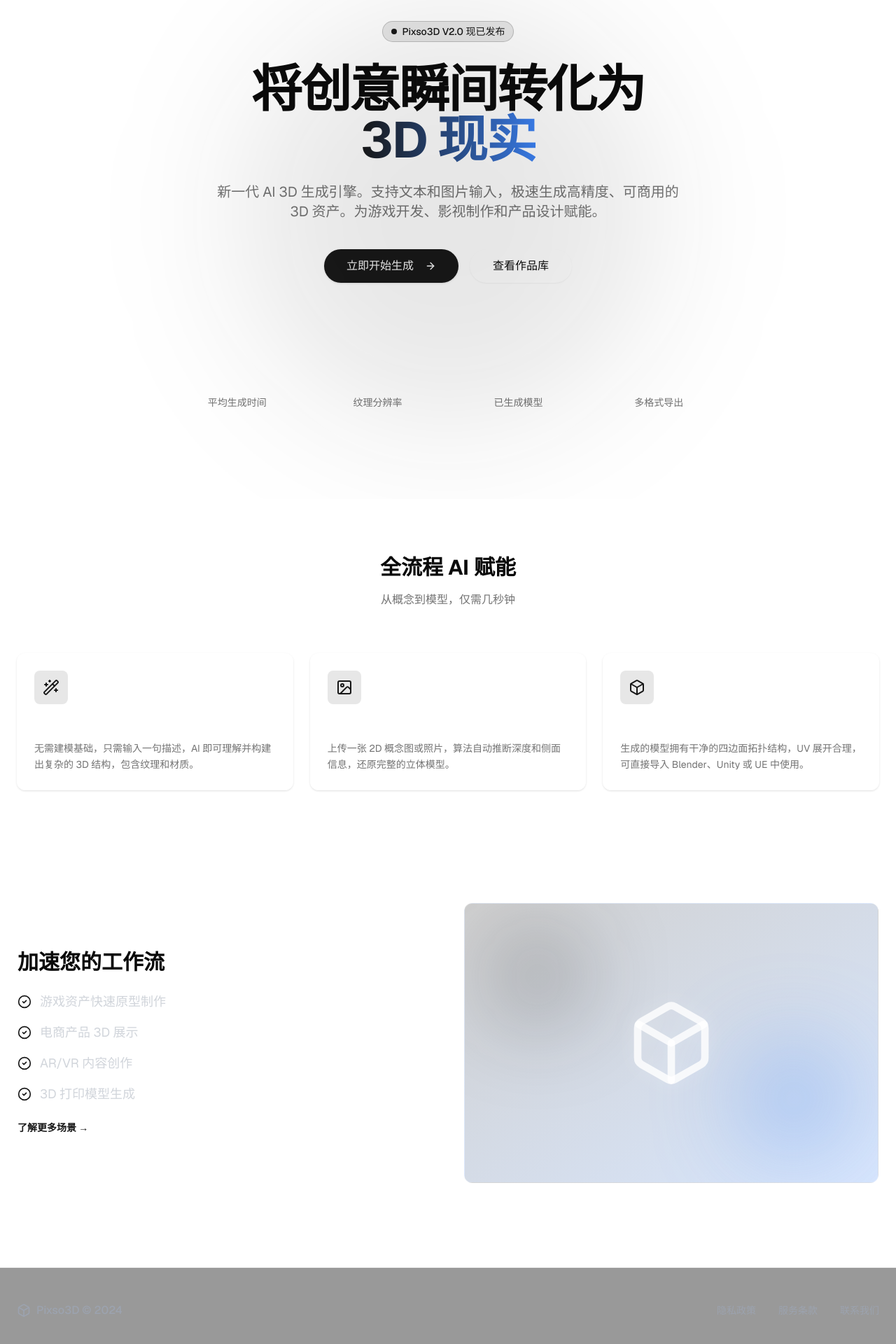
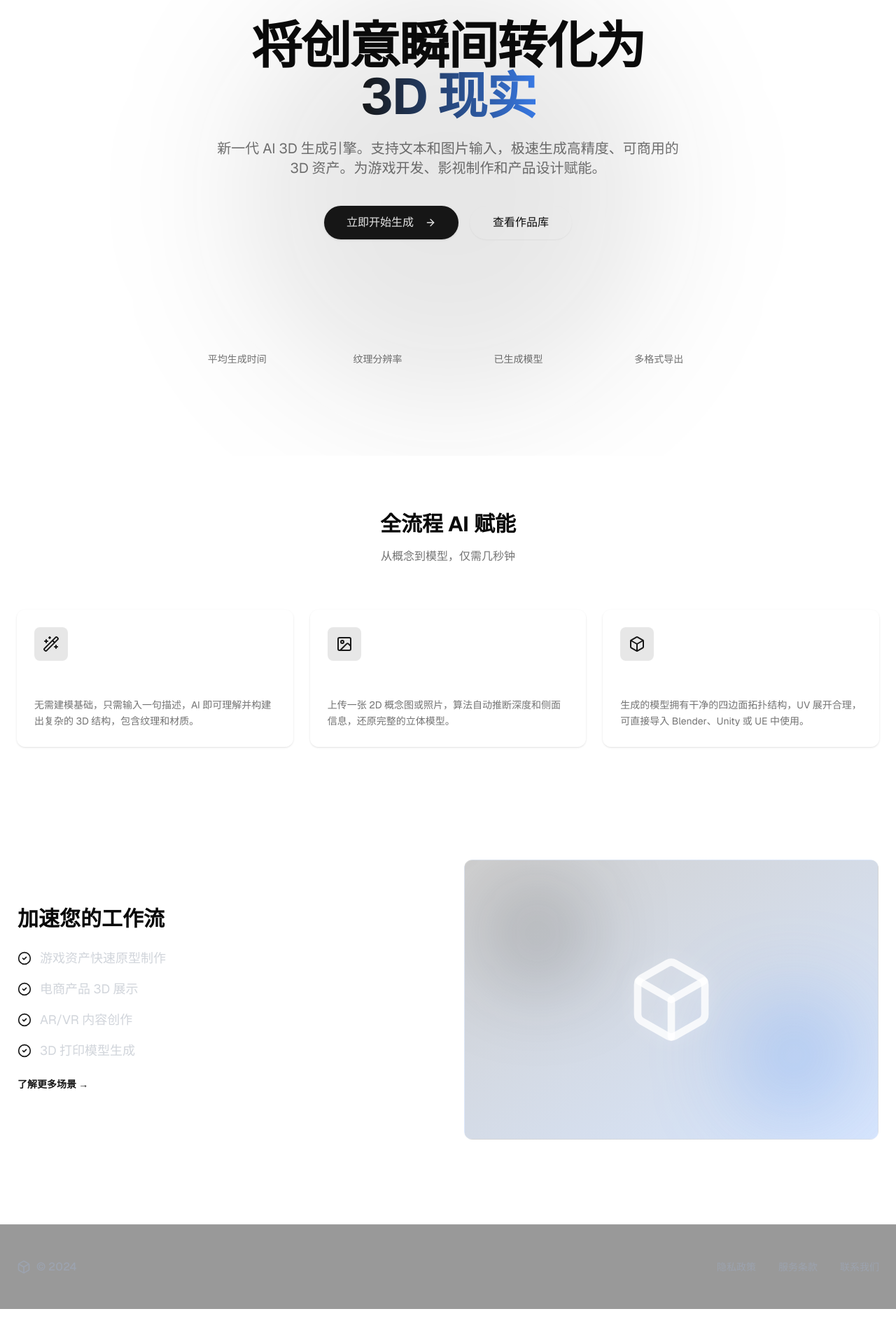
Before and after one commit to minicherry/gen-3d-model, a Next.js app: page / in a window 1280 px wide. Shown: the part 162-2082 px from the top of the page at 70% size. After the commit the page ends 2032 px from the top, so only its background shows below. Built offline with nearby package versions, Linux system fonts and the light colour scheme; no server answers.

Commit message:
删除标签

```diff
--- a/app/page.tsx
+++ b/app/page.tsx
@@ -21,13 +21,13 @@ const Home = () => {
           {/* Background decoration */}
           <div className="absolute top-1/2 left-1/2 -translate-x-1/2 -translate-y-1/2 w-[600px] h-[600px] bg-primary/10 rounded-full blur-[100px] pointer-events-none"></div>
 
-          <div className="inline-flex items-center gap-2 px-3 py-1 rounded-full bg-primary/10 border border-primary/20 text-primary text-sm font-medium mb-8 animate-in fade-in slide-in-from-bottom-4 duration-700">
+          {/* <div className="inline-flex items-center gap-2 px-3 py-1 rounded-full bg-primary/10 border border-primary/20 text-primary text-sm font-medium mb-8 animate-in fade-in slide-in-from-bottom-4 duration-700">
             <span className="relative flex h-2 w-2">
               <span className="animate-ping absolute inline-flex h-full w-full rounded-full bg-primary opacity-75"></span>
               <span className="relative inline-flex rounded-full h-2 w-2 bg-primary"></span>
             </span>
-            Pixso3D V2.0 现已发布
-          </div>
+            V2.0 现已发布
+          </div> */}
 
           <h1 className="text-4xl md:text-6xl lg:text-7xl font-bold tracking-tight mb-6 max-w-4xl glow-text animate-in fade-in slide-in-from-bottom-8 duration-700 delay-100">
             将创意瞬间转化为 <br />
@@ -146,7 +146,7 @@ const Home = () => {
         <div className="max-w-[1440px] mx-auto px-6 flex flex-col md:flex-row justify-between items-center gap-6">
           <div className="flex items-center gap-2">
             <Box className="w-5 h-5 text-gray-400" />
-            <span className="text-gray-400 font-medium">Pixso3D © 2024</span>
+            <span className="text-gray-400 font-medium"> © 2024</span>
           </div>
           <div className="flex gap-8 text-gray-400 text-sm">
             <a href="#" className="hover:text-white transition-colors">
```
